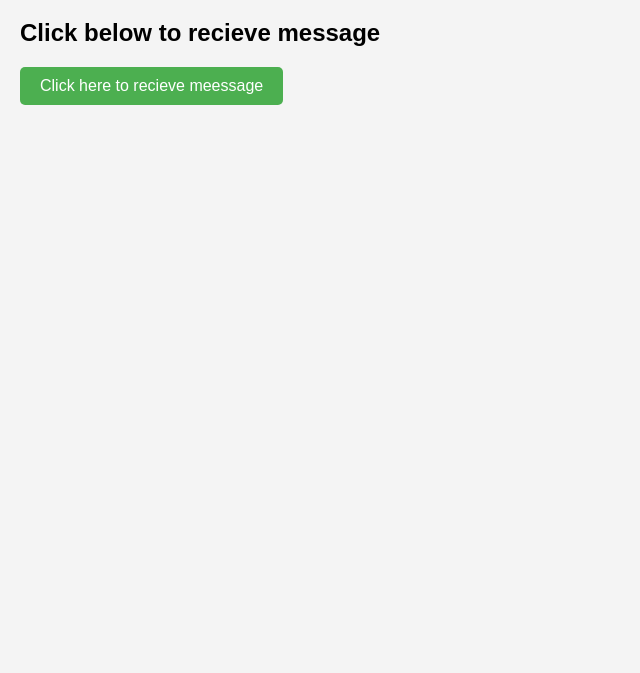
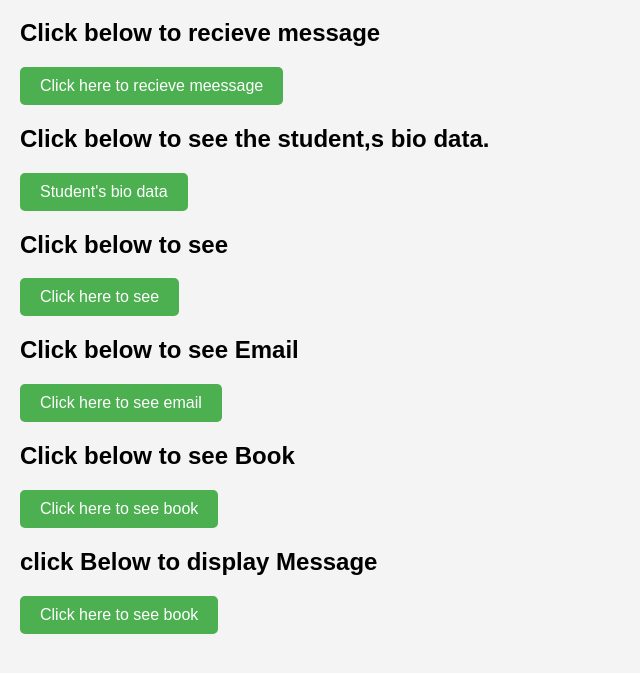
Before and after one commit to Moizkazmi245/JS-Assignments, a plain HTML site: page Assignment 2/index.html in a window 1280 px wide. Shown: the part 81-754 px from the top of the page, without its empty margins (0-640 px from the left). Drawn offline with Linux system fonts and the light colour scheme.

Commit message:
almost complete

```diff
--- a/Assignment 2/app.js
+++ b/Assignment 2/app.js
@@ -23,3 +23,62 @@ function showMessage() {
     alert(titledMessage);
     console.log(titledMessage);
 }
+
+
+// 4. Write a script to save student’s bio data in JS variables and
+// show the data in alert boxes.
+
+
+function showBio() {
+    var stuName = "Ayan Zahid";
+    var stuFatherName = "Zahid";
+    var certification = "Web and App Developement 1 year"
+
+    alert("Name:\n" + stuName)
+    alert("Father Name:\n" + stuFatherName)
+    alert("Certified:\n" + certification)
+}
+
+
+// 5. Write a script to display the following alert using one JS
+// variable:
+
+function oneJsVariable() {
+
+    var pizzaMesg = "PIZZA\nPIZZ\nPIZ\nPI\nP"
+    alert(pizzaMesg)
+}
+
+// 6. Declare a variable called email and assign to it a string that
+// represents your Email Address(e.g. example@example.com).
+// Show the blow mentioned message in an alert box.(Hint: use
+// string concatenation)
+
+function showEmail() {
+    var emailAddress = "abdul.moiz.kazmi@gmail.com"
+    alert("Email:" + emailAddress)
+    console.log(emailAddress);
+
+}
+
+// 7. Declare a variable called book & give it the value “A
+// smarter way to learn JavaScript”. Display the following
+// message in an alert box:
+
+
+function book() {
+    var bookMesg = "A smarter way to learn JavaScript"
+    alert(bookMesg)
+    console.log(bookMesg);
+
+}
+
+
+// 8. Write a script to display this in browser through JS
+
+var showMessage1 = document.querySelector("#showMessage");
+
+function showMesg (){
+    var mesg = "Asslam O Alikom! whats up bro"
+    showMessage1.innerHTML = mesg;
+}
--- a/Assignment 2/index.html
+++ b/Assignment 2/index.html
@@ -1,16 +1,47 @@
 <!DOCTYPE html>
 <html lang="en">
   <head>
-    <meta charset="UTF-8">
-    <meta name="viewport" content="width=device-width, initial-scale=1.0">
+    <meta charset="UTF-8" />
+    <meta name="viewport" content="width=device-width, initial-scale=1.0" />
     <title>Variables</title>
-    <link rel="stylesheet" href="./style.css">
+    <link rel="stylesheet" href="./style.css" />
   </head>
   <body>
+    <div>
       <h1>Variables...</h1>
       <h2>Click below to recieve message</h2>
-    <button class="button" onclick="showMessage()">Click here to recieve meessage</button>
+      <button class="button" onclick="showMessage()">
+        Click here to recieve meessage
+      </button>
+    </div>
 
+    <div>
+        <h2>Click below to see the student,s bio data.</h2>
+        <button class="button" onclick="showBio()">Student's bio data</button>
+    </div>
+
+
+    <div>
+        <h2>Click below to see </h2>
+        <button class="button" onclick="oneJsVariable()">Click here to see</button>
+    </div>
+
+    <div>
+        <h2>Click below to see Email </h2>
+        <button class="button" onclick="showEmail()">Click here to see email</button>
+    </div>
+
+
+    <div>
+        <h2>Click below to see Book </h2>
+        <button class="button" onclick="book()">Click here to see book</button>
+    </div>
+
+    <div>
+        <h2>click Below to display Message</h2>
+        <button class="button" onclick="showMesg()">Click here to see book</button>
+        <h3 id="showMessage"></h3>
+    </div>
     <script src="./app.js"></script>
   </body>
 </html>
```
Lines whose indentation alone changed are shown as unchanged.
